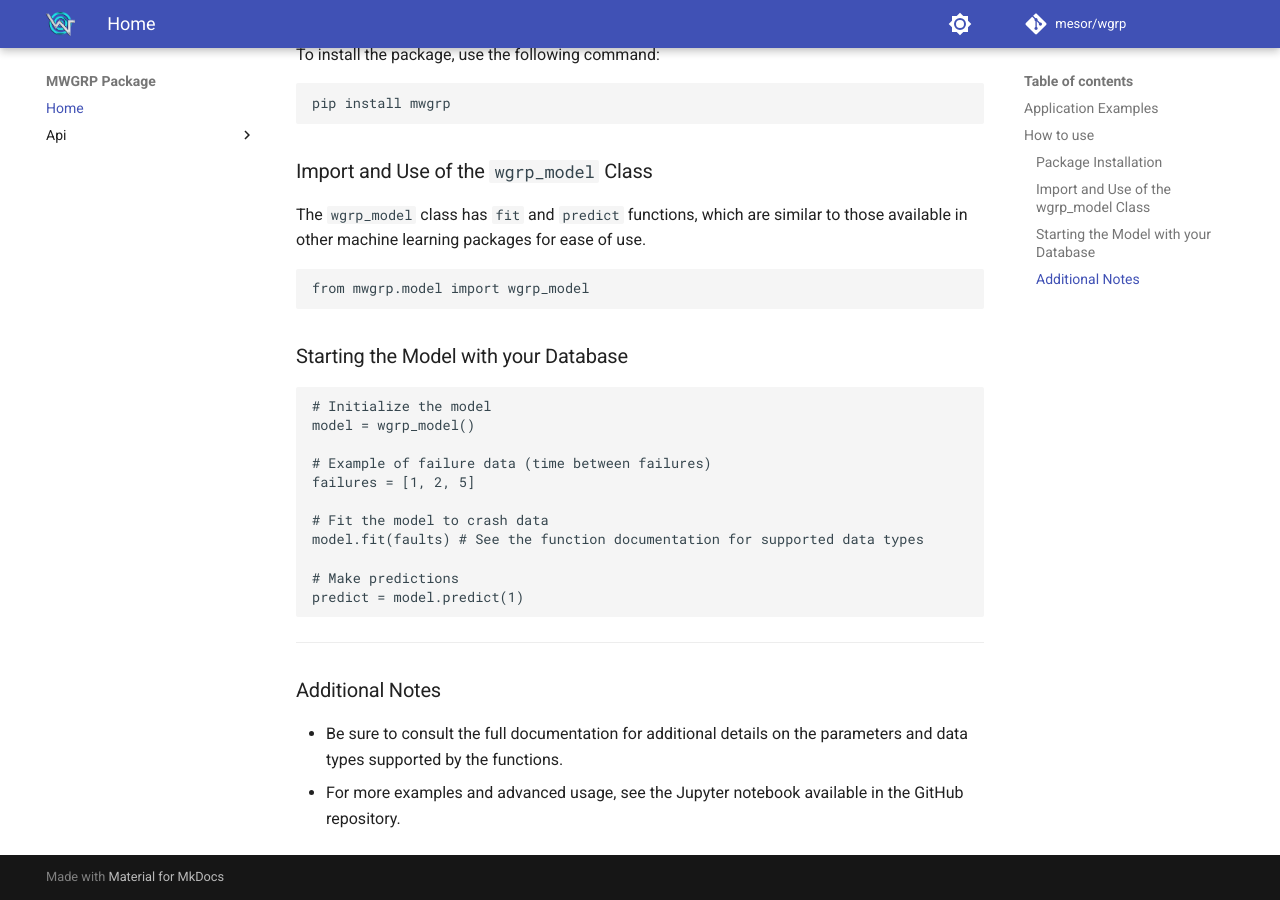
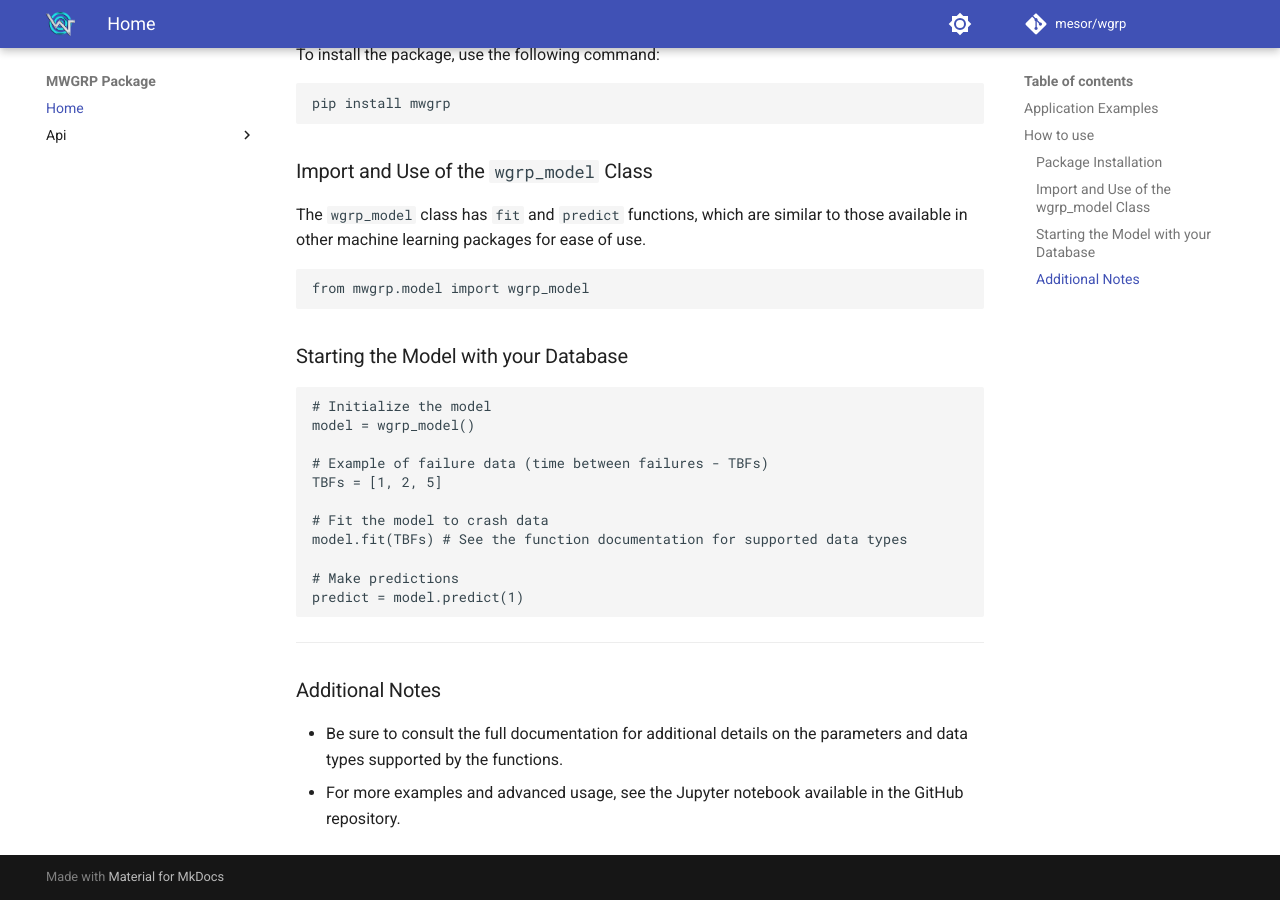
Before and after one commit to danttis/wgrp, an MkDocs documentation site: the page built from docs/index.md, in a window 1280 px wide and 900 px high, scrolled down 927 px. Built offline with MkDocs 1.6.1 and Material for MkDocs 9.7.7, drawn with Linux system fonts in a browser that asks for light colours; comment, search, counter and statistics services are not loaded.

Commit message:
revisão

```diff
--- a/docs/index.md
+++ b/docs/index.md
@@ -35,11 +35,11 @@ from mwgrp.model import wgrp_model
 # Initialize the model
 model = wgrp_model()
 
-# Example of failure data (time between failures)
-failures = [1, 2, 5]
+# Example of failure data (time between failures - TBFs)
+TBFs = [1, 2, 5]
 
 # Fit the model to crash data
-model.fit(faults) # See the function documentation for supported data types
+model.fit(TBFs) # See the function documentation for supported data types
 
 # Make predictions
 predict = model.predict(1)
```
Also changed, not shown: README.md (+4 -4 lines), 1 other file.
